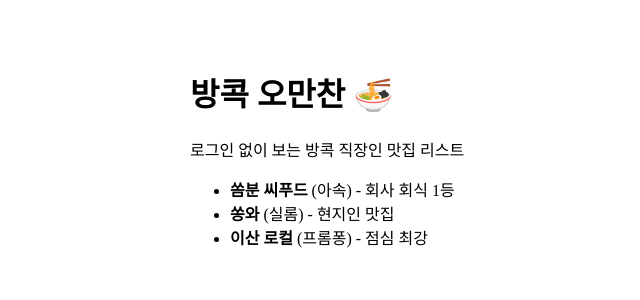
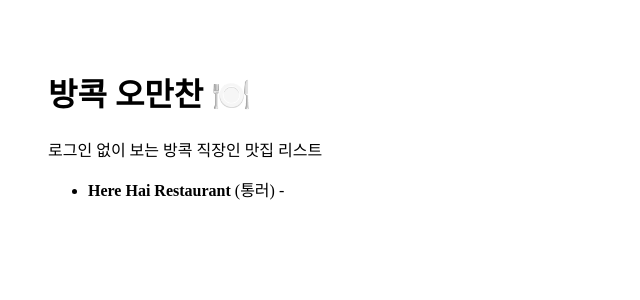
Before and after one commit to DanielChoi2779/bangkok-omanchan, a Next.js app: page / in a window 1280 px wide. Shown: the top 300 px of the page, without its empty margins (0-640 px from the left). Built offline with nearby package versions, Linux system fonts and the light colour scheme.

Commit message:
Refactor Home component and remove getRestaurants function

```diff
--- a/app/page.tsx
+++ b/app/page.tsx
@@ -1,25 +1,10 @@
 import FilterClient from "./ui/FilterClient";
+import { restaurants } from "./data/restaurants";
 
-type Restaurant = {
-  id: number;
-  name: string;
-  area: string;
-  note: string;
-  mapUrl?: string;
-  tags?: string[];
-};
-
-async function getRestaurants(): Promise<Restaurant[]> {
-  const res = await fetch("/api/restaurants", { cache: "no-store" });
-  return (await res.json()) as Restaurant[];
-}
-
-export default async function Home() {
-  const restaurants = await getRestaurants();
-
+export default function Home() {
   return (
-    <main style={{ padding: 40, maxWidth: 900, margin: "0 auto" }}>
-      <h1>방콕 오만찬 🍜</h1>
+    <main style={{ padding: 40 }}>
+      <h1>방콕 오만찬 🍽️</h1>
       <p>로그인 없이 보는 방콕 직장인 맛집 리스트</p>
 
       <FilterClient restaurants={restaurants} />
```
